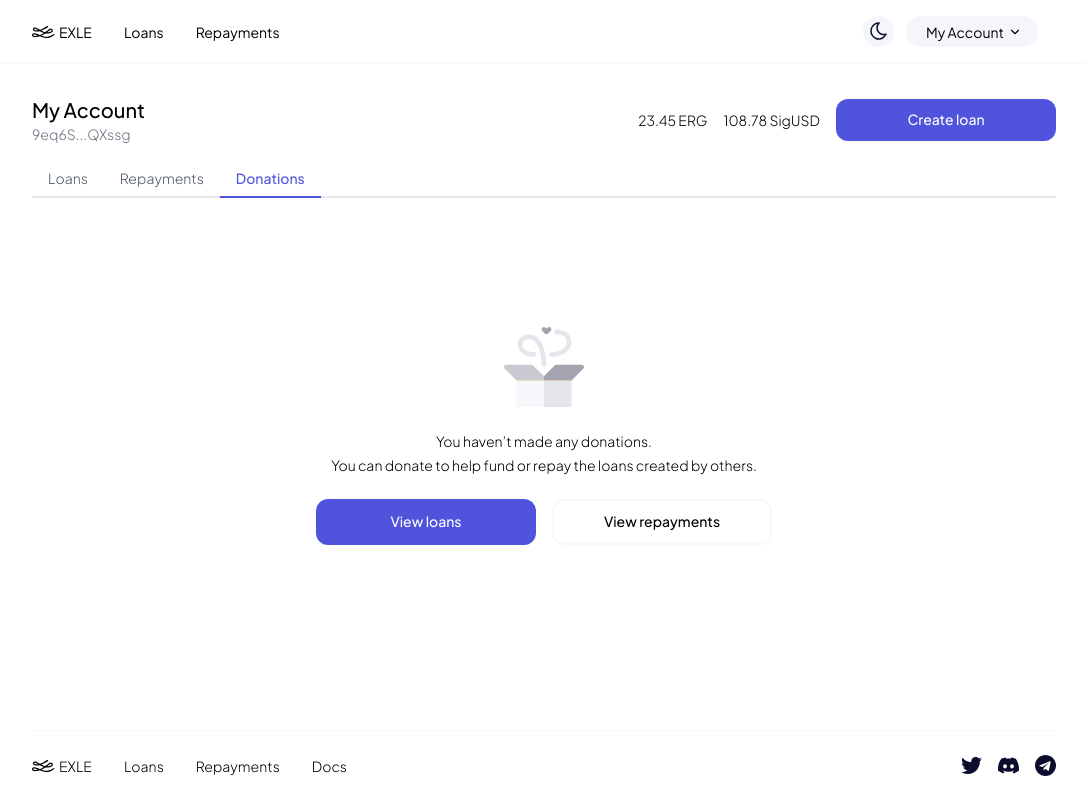
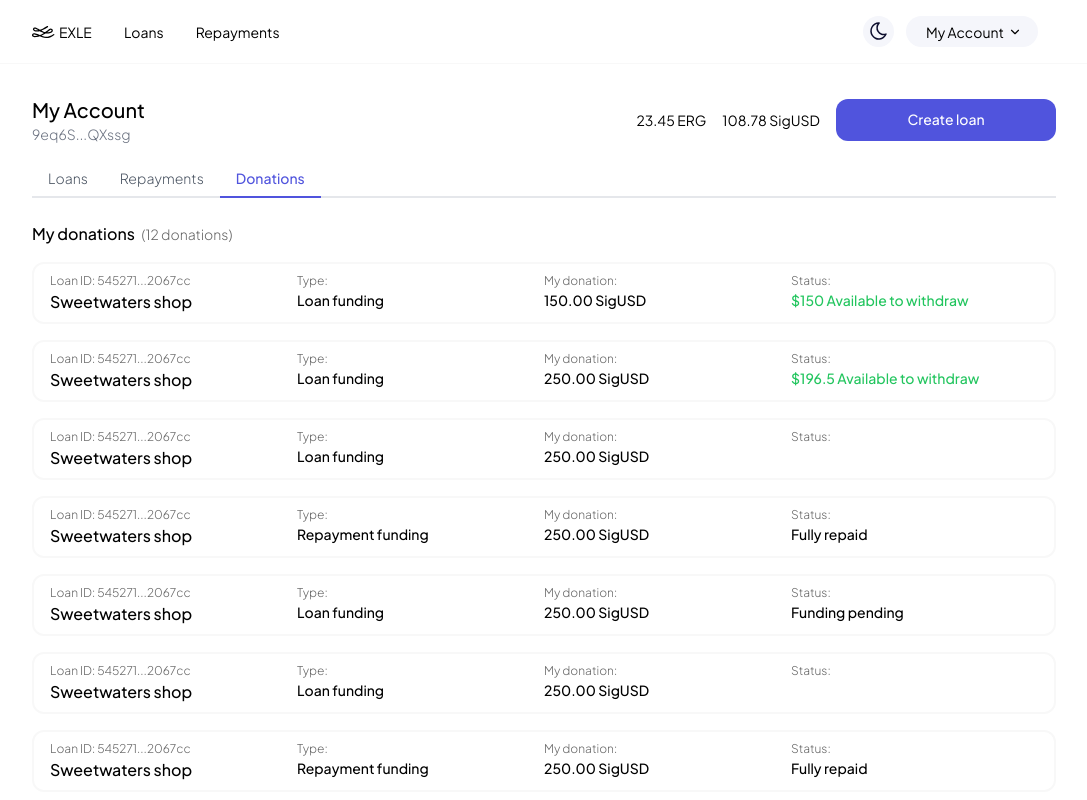
Before and after one commit to SavonarolaLabs/exle-svelte, a SvelteKit app: page /account/donations in a window 1280 px wide. Shown: the top 800 px of the page, without its empty margins (96-1183 px from the left). Built offline with nearby package versions, Linux system fonts and the light colour scheme.

Commit message:
DonationsList, font-weight

```diff
--- /dev/null
+++ b/src/components/donations/DonationsList.svelte
@@ -0,0 +1,33 @@
+<script lang="ts">
+	export let donations = [];
+</script>
+
+<div class="mb-4 text-lg font-medium">
+	My donations <span class="ml-1 text-sm font-light opacity-[0.6]"
+		>({donations.length} donation{donations.length == 1 ? '' : 's'})</span
+	>
+</div>
+{#each donations as d}
+	<div
+		class="mb-4 grid grid-cols-4 rounded-xl border-2 border-light-border p-2 px-4 dark:border-dark-border"
+	>
+		<div>
+			<div class="text-xs opacity-[0.6]">Loan ID: {d.loan_id}</div>
+			<div class="text-lg font-medium">{d.name}</div>
+		</div>
+		<div>
+			<div class="text-xs opacity-[0.6]">Type:</div>
+			<div class="font-medium">{d.type}</div>
+		</div>
+		<div>
+			<div class="text-xs opacity-[0.6]">My donation:</div>
+			<div class="font-medium">{d.donation}</div>
+		</div>
+		<div>
+			<div class="text-xs opacity-[0.6]">Status:</div>
+			<div class="font-medium" class:text-green-500={d.status?.includes('withdraw')}>
+				{d.status}
+			</div>
+		</div>
+	</div>
+{/each}
--- a/src/components/txhistory/TransactionTable.svelte
+++ b/src/components/txhistory/TransactionTable.svelte
@@ -54,7 +54,9 @@
 </div>
 <div class="rows">
 	{#each transactions as tx}
-		<div class="hidden grid-cols-5 py-3 text-sm lg:grid">
+		<div
+			class="hidden grid-cols-5 border-light-border py-3 text-sm dark:border-dark-border lg:grid"
+		>
 			<div>{tx.transactionType}</div>
 			<button class="flex cursor-pointer gap-1" on:click={() => copyToClipboard(tx.id)}>
 				{tx.id}
@@ -99,6 +101,6 @@
 
 <style lang="postcss">
 	.rows > *:not(:last-child) {
-		@apply border-b-2 border-light-border dark:border-dark-border;
+		@apply border-b-2;
 	}
 </style>
--- /dev/null
+++ b/src/data/DummyDonations.ts
@@ -0,0 +1,86 @@
+export const donations = [
+	{
+		loan_id: '545271...2067cc',
+		name: 'Sweetwaters shop',
+		type: 'Loan funding',
+		donation: '150.00 SigUSD',
+		status: '$150 Available to withdraw'
+	},
+	{
+		loan_id: '545271...2067cc',
+		name: 'Sweetwaters shop',
+		type: 'Loan funding',
+		donation: '250.00 SigUSD',
+		status: '$196.5 Available to withdraw'
+	},
+	{
+		loan_id: '545271...2067cc',
+		name: 'Sweetwaters shop',
+		type: 'Loan funding',
+		donation: '250.00 SigUSD',
+		repayment_due_in: '56 Days'
+	},
+	{
+		loan_id: '545271...2067cc',
+		name: 'Sweetwaters shop',
+		type: 'Repayment funding',
+		donation: '250.00 SigUSD',
+		status: 'Fully repaid'
+	},
+	{
+		loan_id: '545271...2067cc',
+		name: 'Sweetwaters shop',
+		type: 'Loan funding',
+		donation: '250.00 SigUSD',
+		status: 'Funding pending'
+	},
+	{
+		loan_id: '545271...2067cc',
+		name: 'Sweetwaters shop',
+		type: 'Loan funding',
+		donation: '250.00 SigUSD',
+		repayment_due_in: '56 Days'
+	},
+	{
+		loan_id: '545271...2067cc',
+		name: 'Sweetwaters shop',
+		type: 'Repayment funding',
+		donation: '250.00 SigUSD',
+		status: 'Fully repaid'
+	},
+	{
+		loan_id: '545271...2067cc',
+		name: 'Sweetwaters shop',
+		type: 'Repayment funding',
+		donation: '250.00 SigUSD',
+		status: 'Repayment pending'
+	},
+	{
+		loan_id: '545271...2067cc',
+		name: 'Sweetwaters shop',
+		type: 'Loan funding',
+		donation: '250.00 SigUSD',
+		repayment_due_in: '56 Days'
+	},
+	{
+		loan_id: '545271...2067cc',
+		name: 'Sweetwaters shop',
+		type: 'Repayment funding',
+		donation: '250.00 SigUSD',
+		status: 'Fully repaid'
+	},
+	{
+		loan_id: '545271...2067cc',
+		name: 'Sweetwaters shop',
+		type: 'Repayment funding',
+		donation: '250.00 SigUSD',
+		status: 'Repayment pending'
+	},
+	{
+		loan_id: '545271...2067cc',
+		name: 'Sweetwaters shop',
+		type: 'Repayment funding',
+		donation: '250.00 SigUSD',
+		status: 'Fully repaid'
+	}
+];
--- a/src/routes/account/+layout.svelte
+++ b/src/routes/account/+layout.svelte
@@ -25,7 +25,10 @@
 		</div>
 		<div class="flex items-center gap-4">
 			{#each $token_balance as token}
-				<div class="whitespace-nowrap">{token.amount / 10 ** token.decimals} {token.ticker}</div>
+				<div class="whitespace-nowrap font-normal">
+					{token.amount / 10 ** token.decimals}
+					{token.ticker}
+				</div>
 			{/each}
 			<Button href="{base}/loans/create" label="Create loan" variant="primary" class="px-6" />
 		</div>
--- a/src/routes/account/donations/+page.svelte
+++ b/src/routes/account/donations/+page.svelte
@@ -1,5 +1,11 @@
 <script>
+	import DonationsList from '../../../components/donations/DonationsList.svelte';
 	import EmptyDonations from '../../../components/loan/EmptyDonations.svelte';
+	import { donations } from '../../../data/DummyDonations';
 </script>
 
-<EmptyDonations></EmptyDonations>
+{#if donations?.length < 1}
+	<EmptyDonations></EmptyDonations>
+{:else}
+	<DonationsList {donations}></DonationsList>
+{/if}
--- a/src/routes/account/loans/+page.svelte
+++ b/src/routes/account/loans/+page.svelte
@@ -20,8 +20,8 @@
 
 {#if withdrawableLoans.length > 0}
 	<div class="mb-4 flex items-center gap-1">
-		<span class="text-lg font-semibold">Withdrawable loans</span>
-		<span class="text-sm font-thin opacity-70"
+		<span class="text-lg font-medium">Withdrawable loans</span>
+		<span class="ml-1 text-sm font-thin opacity-70"
 			>({withdrawableLoans.length} loan{withdrawableLoans.length > 1 ? 's' : ''})</span
 		>
 	</div>
--- a/src/routes/account/repayments/+page.svelte
+++ b/src/routes/account/repayments/+page.svelte
@@ -20,8 +20,8 @@
 
 {#if activeRepayments.length > 0}
 	<div class="mb-4 flex items-center gap-1">
-		<span class="text-lg font-semibold">Active repayments</span>
-		<span class="text-sm font-thin opacity-70"
+		<span class="text-lg font-medium">Active repayments</span>
+		<span class="ml-1 text-sm font-thin opacity-70"
 			>({activeRepayments.length} repayment{activeRepayments.length > 1 ? 's' : ''})</span
 		>
 	</div>
```
